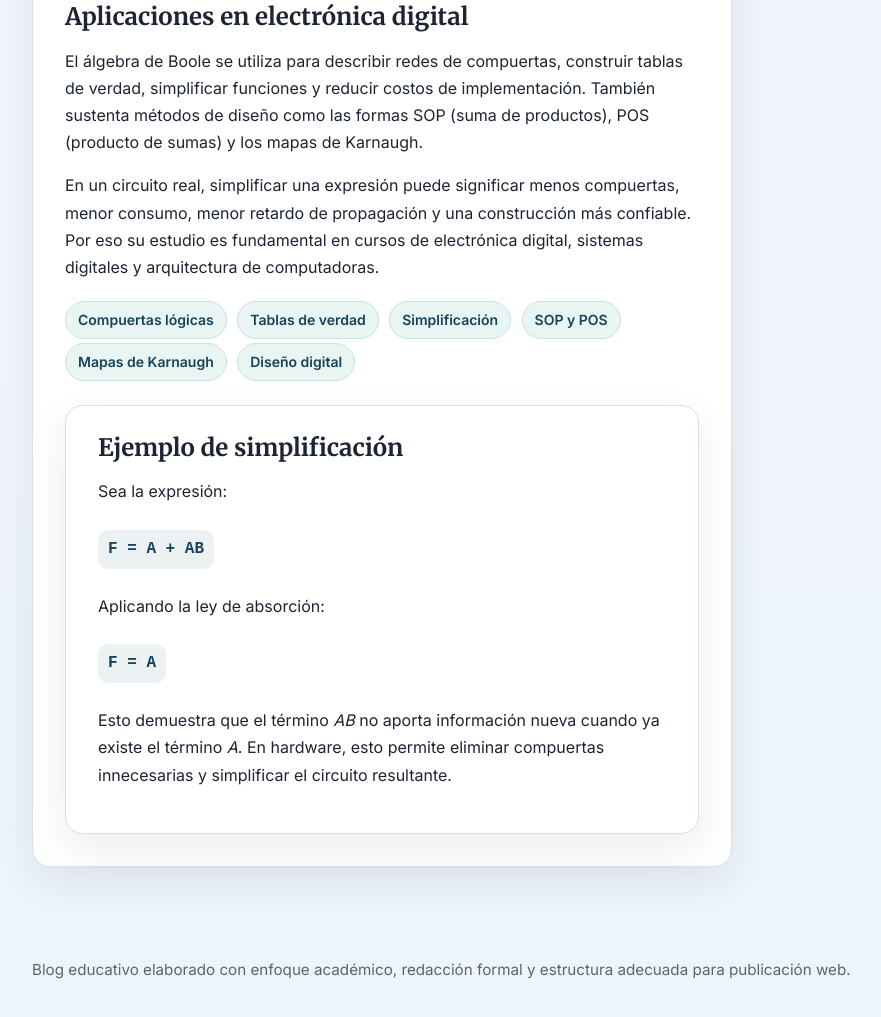
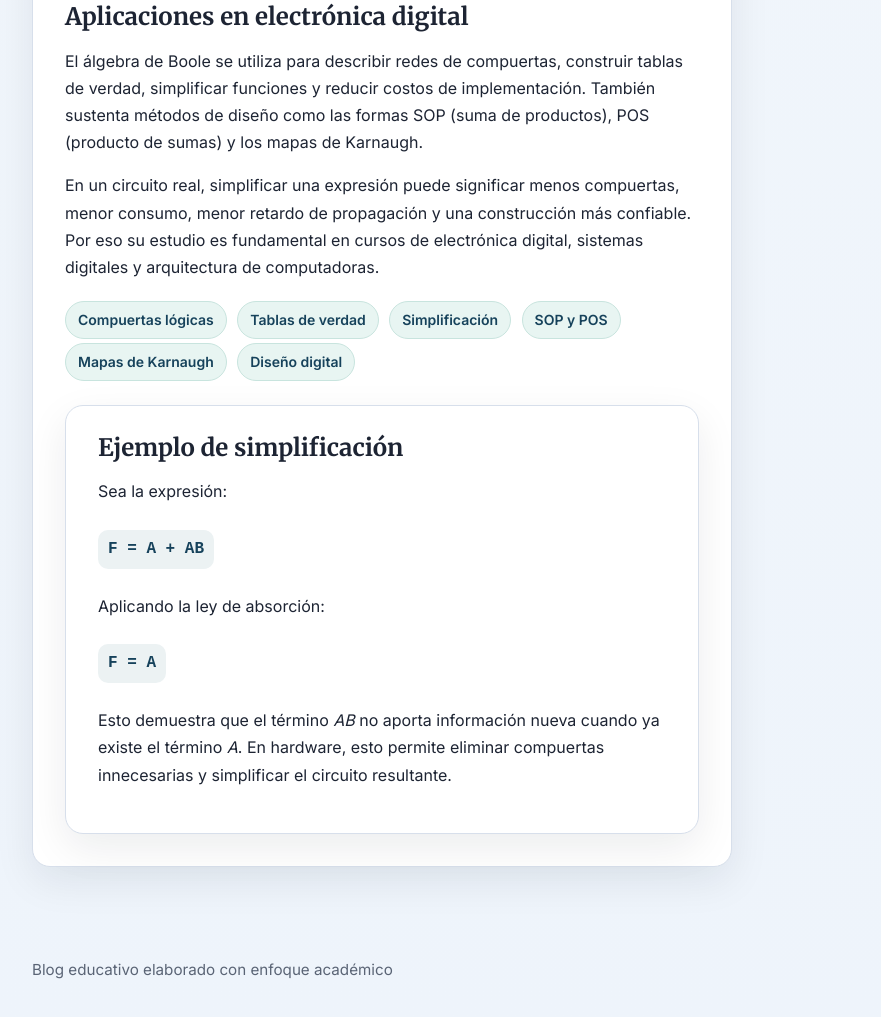
Before and after one commit to Enriquepinelo/algebra-blog.github.io, a plain HTML site: page index.html in a window 1280 px wide. Shown: the part 4185-5202 px from the top of the page, without its empty margins (48-929 px from the left). Drawn offline with Linux system fonts and the light colour scheme.

Commit message:
Update index.html

```diff
--- a/index.html
+++ b/index.html
@@ -379,7 +379,7 @@
 
   <footer>
     <div class="wrap">
-      Blog educativo elaborado con enfoque académico, redacción formal y estructura adecuada para publicación web.
+      Blog educativo elaborado con enfoque académico
     </div>
   </footer>
 </body>
```
